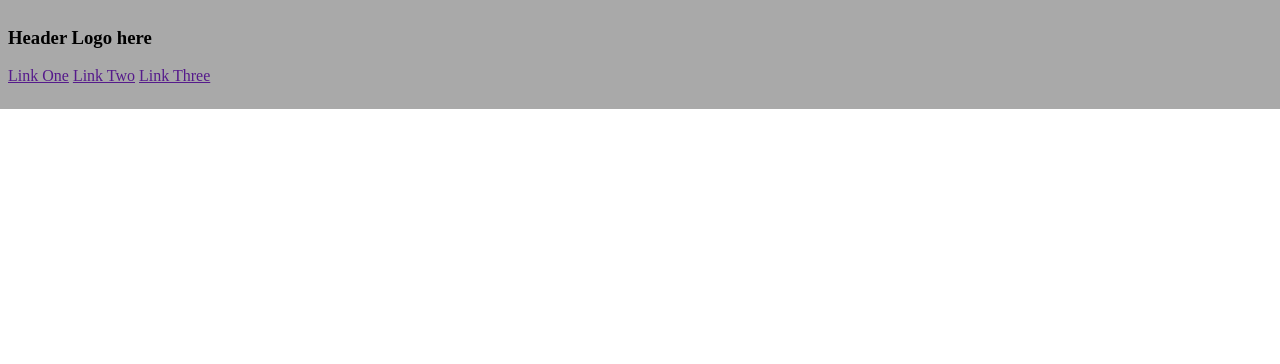
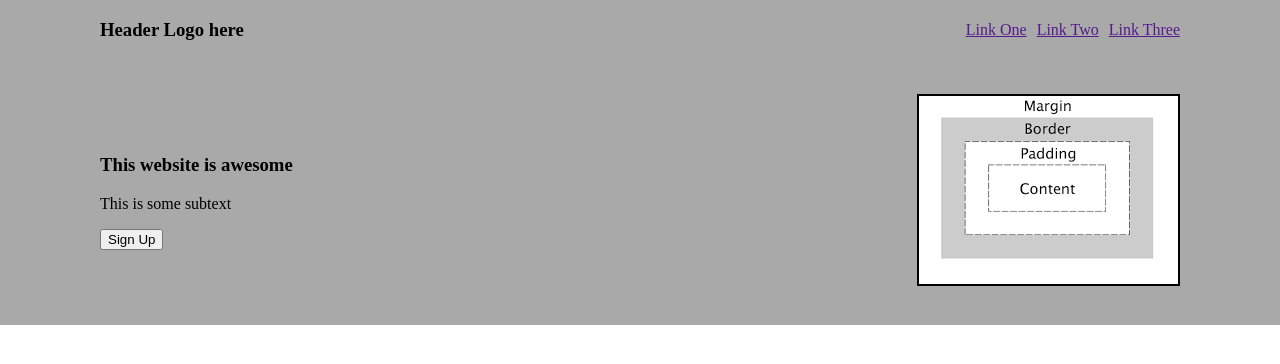
Before and after one commit to zdodson21/landing-page, a plain HTML site: page index.html in a window 1280 px wide. Drawn offline with Linux system fonts and the light colour scheme.

Commit message:
Created the top portion of website, which shares the same background color, and somewhat aligned items correctly

```diff
--- a/css/style.css
+++ b/css/style.css
@@ -2,7 +2,29 @@ header,
 footer {
     display: flex;
     background-color: darkgrey;
-    padding: 8px;
+    justify-content: space-between;
+    align-items: center;
+}
+
+header,
+.below-header,
+footer {
+    padding-left: 100px;
+    padding-right: 100px;
+}
+
+.right-header {
+    display: flex;
+    gap: 10px;
+}
+
+.below-header {
+    display: flex;
+    justify-content: space-between;
+    align-items: center;
+    padding-top: 35px;
+    padding-bottom: 35px;
+    background-color: darkgrey;
 }
 
 body {
--- a/index.html
+++ b/index.html
@@ -10,17 +10,24 @@
 </head>
 <body>
     <header>
-        <div id="page-header">
-            <h3>Header Logo here</h3>
-            <nav>
-                <a href="">Link One</a>
-                <a href="">Link Two</a>
-                <a href="">Link Three</a>
-            </nav>
-        </div>
+        <h3 class="left-header">Header Logo here</h3>
+        <nav class="right-header">
+            <a href="">Link One</a>
+            <a href="">Link Two</a>
+            <a href="">Link Three</a>
+        </nav>
     </header>
     <main>
-
+        <div class="below-header">
+            <div class="left-below-header">
+                <h3>This website is awesome</h3>
+                <p>This is some subtext</p>
+                <button>Sign Up</button>
+            </div>
+            <div class="right-below-header">
+                <img src="/images/download.png" alt="">
+            </div>
+        </div>
     </main>
     <footer>
 
```
Also changed, not shown: images/download.png (added).
